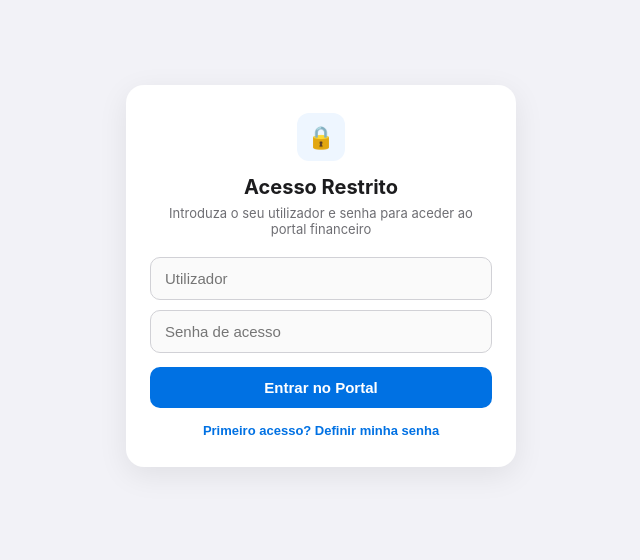
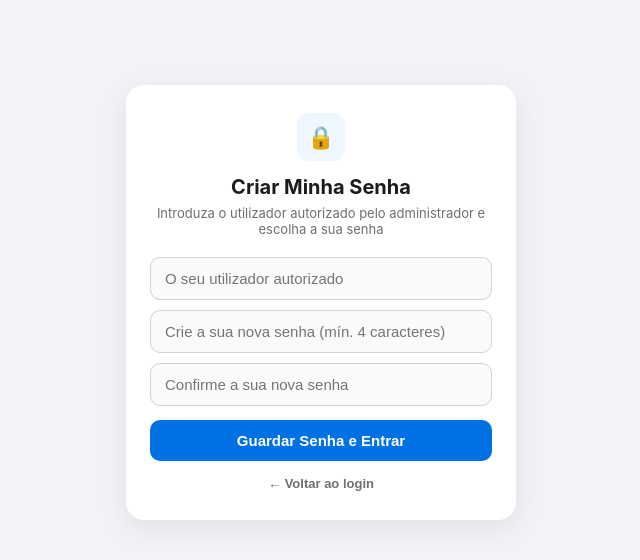
Before and after one commit to imperiotrivial01-debug/meu-sistema-notion, a website: page index.html in a window 1280 px wide. Both pictures are taken after a click on the button "Primeiro acesso? Definir minha senha". Shown: the whole page, without its empty margins (319-959 px from the left). Drawn offline with nearby package versions, Linux system fonts and the light colour scheme.

Commit message:
Update index.html

```diff
--- a/index.html
+++ b/index.html
@@ -11,7 +11,7 @@
     body { font-family: -apple-system, BlinkMacSystemFont, "SF Pro Display", "Segoe UI", Roboto, sans-serif; background: #f2f2f7; margin: 0; padding: 20px 16px; color: #1c1c1e; }
     .container { max-width: 960px; margin: 0 auto; }
 
-    /* Login com Utilizador e Senha */
+    /* Login com Utilizador e Senha + Primeiro Acesso */
     .login-screen { max-width: 390px; margin: 65px auto; background: white; padding: 28px 24px; border-radius: 18px; box-shadow: 0 8px 30px rgba(0,0,0,0.08); text-align: center; }
     .login-icon { width: 48px; height: 48px; background: #eef6ff; color: #0071e3; border-radius: 12px; display: inline-flex; align-items: center; justify-content: center; font-size: 22px; margin-bottom: 14px; font-weight: 700; }
     .login-screen h2 { margin: 0 0 6px 0; font-size: 20px; }
@@ -19,6 +19,7 @@
     .login-input { width: 100%; padding: 12px 14px; border: 1px solid #d1d1d6; border-radius: 10px; font-size: 15px; margin-bottom: 10px; background: #fafafa; }
     .login-input:focus { outline: none; border-color: #0071e3; background: white; }
     .login-btn { width: 100%; background: #0071e3; color: white; border: none; padding: 12px; border-radius: 10px; font-weight: 600; font-size: 15px; cursor: pointer; margin-top: 4px; }
+    .link-btn { background: none; border: none; color: #0071e3; font-size: 13px; font-weight: 600; margin-top: 14px; cursor: pointer; display: inline-block; }
 
     /* Cabeçalho */
     header { display: flex; justify-content: space-between; align-items: center; margin-bottom: 16px; gap: 10px; flex-wrap: wrap; }
@@ -115,7 +116,7 @@
     .kpi-value { font-size: 24px; font-weight: 700; color: #1c1c1e; letter-spacing: -0.5px; }
 
     .section-label { font-size: 13px; font-weight: 700; color: #6e6e73; text-transform: uppercase; letter-spacing: 0.4px; margin: 14px 0 10px 0; }
-    .erro { color: #d93025; background: #fce8e6; padding: 12px; border-radius: 10px; margin-bottom: 12px; font-size: 13px; }
+    .erro { color: #d93025; background: #fce8e6; padding: 12px; border-radius: 10px; margin-bottom: 12px; font-size: 13px; text-align: left; }
 
     /* Modais */
     .modal-bg { display: none; position: fixed; inset: 0; background: rgba(0,0,0,0.5); backdrop-filter: blur(3px); align-items: center; justify-content: center; padding: 16px; z-index: 100; }
@@ -149,7 +150,7 @@
       <input type="text" id="inputUser" class="login-input" placeholder="Utilizador" required autofocus>
       <input type="password" id="inputSenha" class="login-input" placeholder="Senha de acesso" required>
       <button type="submit" id="btnEntrar" class="login-btn">Entrar no Portal</button>
-      <button type="button" onclick="alternarModoLogin(true)" style="background:none; border:none; color:#0071e3; font-size:13px; font-weight:600; margin-top:14px; cursor:pointer;">
+      <button type="button" class="link-btn" onclick="alternarModoLogin(true)">
         Primeiro acesso? Definir minha senha
       </button>
     </form>
@@ -160,12 +161,11 @@
       <input type="password" id="setupPass1" class="login-input" placeholder="Crie a sua nova senha (mín. 4 caracteres)" required>
       <input type="password" id="setupPass2" class="login-input" placeholder="Confirme a sua nova senha" required>
       <button type="submit" id="btnCriarSenha" class="login-btn">Guardar Senha e Entrar</button>
-      <button type="button" onclick="alternarModoLogin(false)" style="background:none; border:none; color:#6e6e73; font-size:13px; font-weight:600; margin-top:14px; cursor:pointer;">
+      <button type="button" class="link-btn" style="color:#6e6e73;" onclick="alternarModoLogin(false)">
         ← Voltar ao login
       </button>
     </form>
   </div>
-
 
   <!-- Painel Principal -->
   <div id="appBox" class="container" style="display:none;">
@@ -199,7 +199,7 @@
       <div id="listaFaturasEmail"></div>
     </div>
 
-    <!-- Sub-abas de MOVIMENTOS (Período: Mensal / Trimestral / Anual / Todos + Fluxo: Todos / Entradas / Saídas) -->
+    <!-- Sub-abas de MOVIMENTOS -->
     <div id="subTabsMovimentos" class="sub-tabs" style="display:none;">
       <button class="sub-tab active" onclick="mudarPeriodoMov('mensal', this)">📅 Mensal</button>
       <button class="sub-tab" onclick="mudarPeriodoMov('trimestral', this)">📊 Trimestral</button>
@@ -304,8 +304,8 @@
     let editandoPageId = null;
 
     let gavetaAberta = false;
-    let periodoMovAtual = "mensal";  // "mensal" | "trimestral" | "anual" | "todos"
-    let fluxoMovAtual = "todos";     // "todos" | "entrada" | "saida"
+    let periodoMovAtual = "mensal";
+    let fluxoMovAtual = "todos";
     let filtroFolhaAtual = "pendentes";
     let periodoSaudeAtual = "mensal";
     let dadosSaudeCache = null;
@@ -337,6 +337,16 @@
         const el = document.getElementById(id);
         if (el) el.style.display = role === "staff" ? "none" : "inline-block";
       });
+    }
+
+    function alternarModoLogin(isPrimeiroAcesso) {
+      document.getElementById("erroLogin").style.display = "none";
+      document.getElementById("formLoginNormal").style.display = isPrimeiroAcesso ? "none" : "block";
+      document.getElementById("formPrimeiroAcesso").style.display = isPrimeiroAcesso ? "block" : "none";
+      document.getElementById("loginTitle").textContent = isPrimeiroAcesso ? "Criar Minha Senha" : "Acesso Restrito";
+      document.getElementById("loginDesc").textContent = isPrimeiroAcesso
+        ? "Introduza o utilizador autorizado pelo administrador e escolha a sua senha"
+        : "Introduza o seu utilizador e senha para aceder ao portal financeiro";
     }
 
     function mostrarLogin(mensagemErro = "") {
@@ -398,6 +408,48 @@
       } finally {
         btn.disabled = false;
         btn.textContent = "Entrar no Portal";
+      }
+    }
+
+    async function criarSenhaPrimeiroAcesso(e) {
+      e.preventDefault();
+      const user = document.getElementById("setupUser").value.trim();
+      const p1 = document.getElementById("setupPass1").value;
+      const p2 = document.getElementById("setupPass2").value;
+      const btn = document.getElementById("btnCriarSenha");
+      const erroEl = document.getElementById("erroLogin");
+
+      if (p1 !== p2) {
+        erroEl.textContent = "As duas senhas não coincidem.";
+        erroEl.style.display = "block";
+        return;
+      }
+
+      btn.disabled = true;
+      btn.textContent = "A registar senha...";
+      erroEl.style.display = "none";
+
+      try {
+        const res = await fetch("/api/notion?setup=1", {
+          method: "POST",
+          headers: { "Content-Type": "application/json" },
+          body: JSON.stringify({ username: user, newPassword: p1 })
+        });
+        const data = await res.json();
+        if (res.ok) {
+          localStorage.setItem("portal_financeiro_user", user);
+          localStorage.setItem("portal_financeiro_pass", p1);
+          mostrarApp(data.role || "staff");
+        } else {
+          erroEl.textContent = data.error || "Não foi possível criar a senha.";
+          erroEl.style.display = "block";
+        }
+      } catch (err) {
+        erroEl.textContent = "Erro de rede ao definir senha.";
+        erroEl.style.display = "block";
+      } finally {
+        btn.disabled = false;
+        btn.textContent = "Guardar Senha e Entrar";
       }
     }
 
@@ -839,7 +891,7 @@
         return true;
       });
 
-      // FOLHA SALARIAL (Todos os colaboradores do Notion sem limites + filtro de mês)
+      // FOLHA SALARIAL
       if (abaAtual === "folha") {
         document.getElementById("secaoLiquidados").style.display = "none";
 
@@ -863,7 +915,7 @@
         return;
       }
 
-      // MOVIMENTOS FINANCEIROS (Mensal/Trimestral/Anual + Separação Entrada/Saída + Gaveta Liquidados)
+      // MOVIMENTOS FINANCEIROS
       if (abaAtual === "movimentos") {
         const noPeriodo = base.filter(i => correspondeAoPeriodo(i.dataIso, periodoMovAtual));
         const filtradosFluxo = noPeriodo.filter(i => fluxoMovAtual === "todos" || i.tipoFluxo === fluxoMovAtual);
@@ -1039,7 +1091,7 @@
       });
     }
 
-    // --- SAÚDE FINANCEIRA (MENSAL / TRIMESTRAL / ANUAL COM CÁLCULO REALIZADO EXATO) ---
+    // --- SAÚDE FINANCEIRA ---
     function renderizarSaudeFinanceira(data) {
       dadosSaudeCache = data;
 
```
